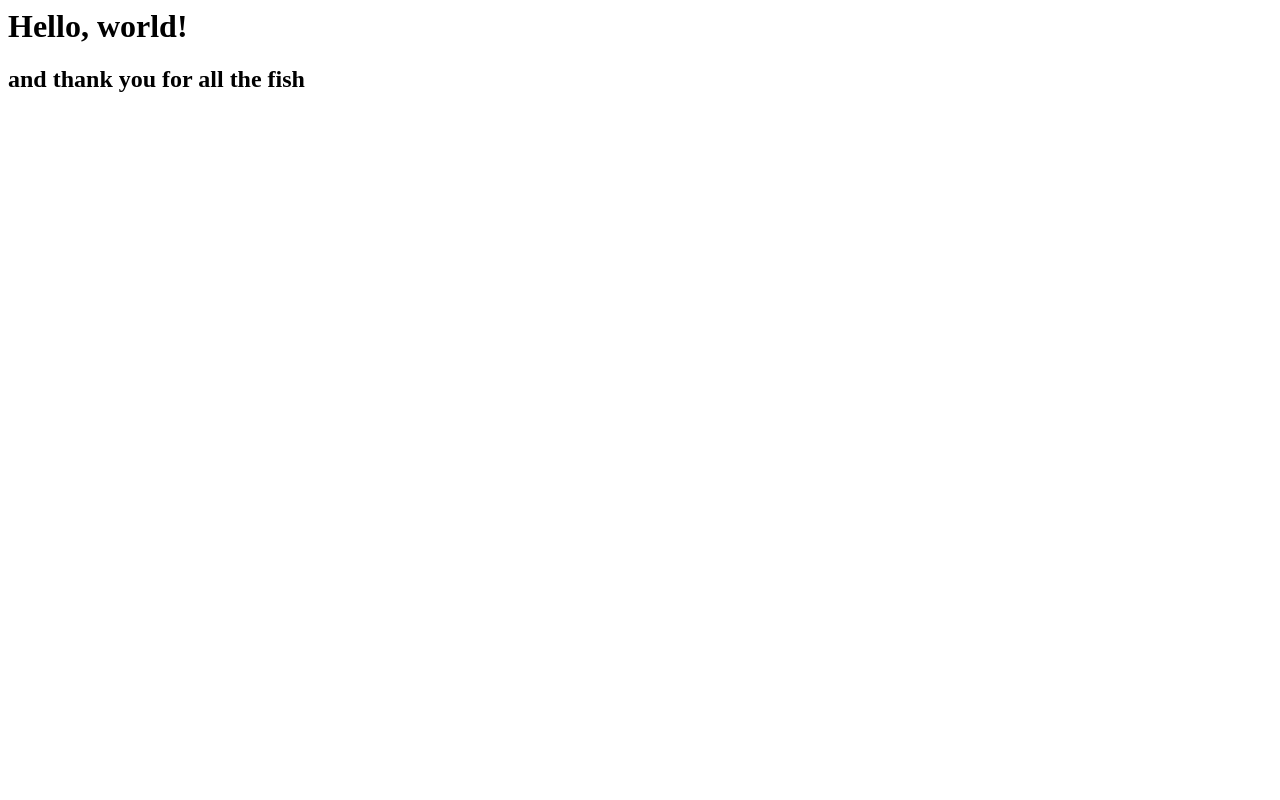
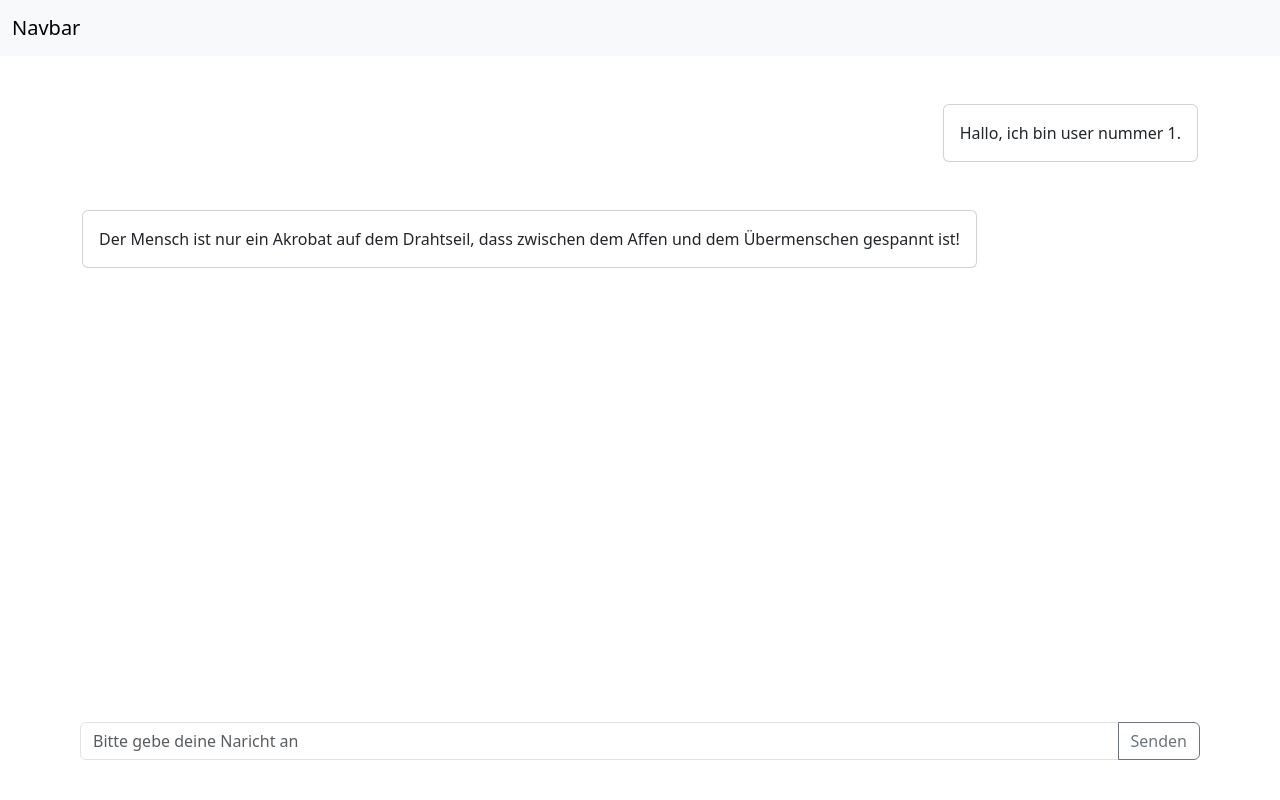
Before and after one commit to Reariuz/Flask, a Flask app: template 001_first-project/templates/index.html in a window 1280 px wide. Run offline with Flask 2, Linux system fonts and the light colour scheme; the template is opened without the code that fills it, so the values that code supplies are empty.

```diff
--- a/001_first-project/main.py
+++ b/001_first-project/main.py
@@ -1,7 +1,13 @@
 # save this as app.py
 from flask import Flask
+from flask_sqlalchemy import SQLAlchemy
 
 app = Flask(__name__)
+
+app.config['SQLALCHEMY_DATABASE_URI'] = 'sqlite:///db.db'
+app.config['SQLALCHEMY_TRACK_MODIFICATIONS'] = False
+db = SQLAlchemy(app)
+
 
 @app.route("/")
 def hello():
--- a/001_first-project/templates/index.html
+++ b/001_first-project/templates/index.html
@@ -1,2 +1,64 @@
-<h1>Hello, world!</h1>
-<h2>and thank you for all the fish</h2>
+<!DOCTYPE html>
+<html lang="en">
+
+<head>
+    <meta charset="UTF-8">
+    <meta http-equiv="X-UA-Compatible" content="IE=edge">
+    <meta name="viewport" content="width=device-width, initial-scale=1.0">
+    <title>Document</title>
+    <link href="https://cdn.jsdelivr.net/npm/bootstrap@5.3.0-alpha1/dist/css/bootstrap.min.css" rel="stylesheet"
+        integrity="sha384-GLhlTQ8iRABdZLl6O3oVMWSktQOp6b7In1Zl3/Jr59b6EGGoI1aFkw7cmDA6j6gD" crossorigin="anonymous">
+    <script src="https://cdn.jsdelivr.net/npm/bootstrap@5.3.0-alpha1/dist/js/bootstrap.bundle.min.js"
+        integrity="sha384-w76AqPfDkMBDXo30jS1Sgez6pr3x5MlQ1ZAGC+nuZB+EYdgRZgiwxhTBTkF7CXvN"
+        crossorigin="anonymous"></script>
+
+    <style>
+        .my-form{
+            position: fixed;
+            bottom: 24px;
+            right: 80px;
+            left: 80px;
+            width: calc(100% - 160px);
+
+        }
+    </style>
+
+</head>
+
+<body>
+
+    <nav class="navbar bg-body-tertiary">
+        <div class="container-fluid">
+            <a class="navbar-brand" href="#">Navbar</a>
+        </div>
+    </nav>
+
+    <div class="container">
+        <div class="d-flex  justify-content-end mt-5">
+            <div class="card">
+                <div class="card-body">
+                    Hallo, ich bin user nummer 1.
+                </div>
+            </div>
+        </div>
+    </div>
+
+    <div class="container">
+        <div class="d-flex  justify-content-start mt-5">
+            <div class="card">
+                <div class="card-body">
+                    Der Mensch ist nur ein Akrobat auf dem Drahtseil, dass zwischen dem Affen und dem Übermenschen gespannt ist!
+                </div>
+            </div>
+        </div>
+    </div>
+
+    <form class="input-group mb-3 mt-5 my-form">
+        <input type="text" class="form-control" placeholder="Bitte gebe deine Naricht an">
+        <button class="btn btn-outline-secondary" type="button" id="button-addon2">Senden</button>
+    </form>
+
+
+</body>
+
+</html>
```
Also changed, not shown: 1 other file.
